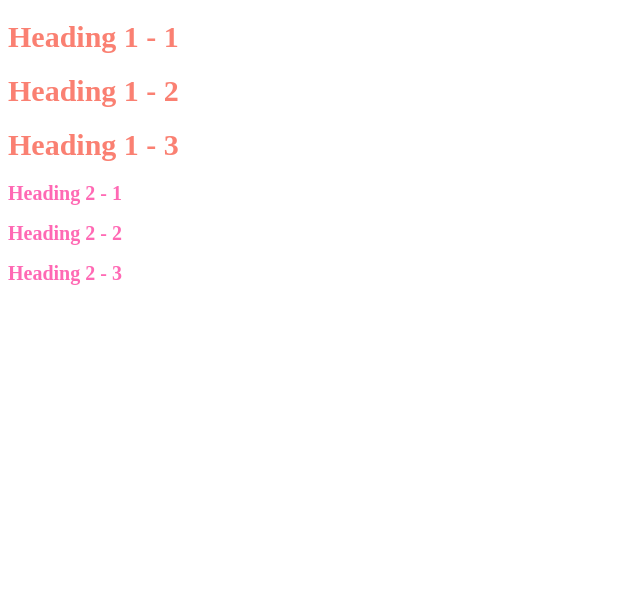
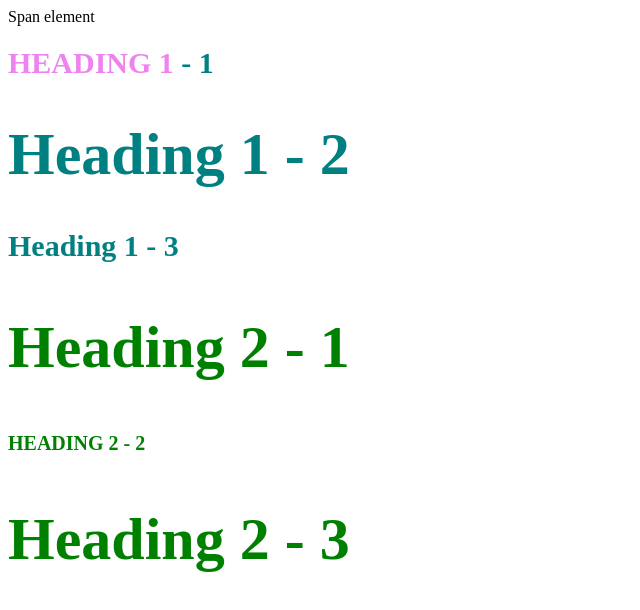
Before and after one commit to Visdomr/cartoon-hero, a plain HTML site: page style-test.html in a window 1280 px wide. Shown: the whole page, without its empty margins (0-640 px from the left). Drawn offline with Linux system fonts and the light colour scheme; files that its build step writes are made by us from their sources.

Commit message:
moved css code to its own file and linked inside html

```diff
--- a/style-test.html
+++ b/style-test.html
@@ -3,17 +3,19 @@
 
 <head>
 	<title>Style test</title>
-	<style type="text/css"></style>
+	<link rel="stylesheet" type="text/css" href="css/test.css">
+
 </head>
 
 <body>
 
-	<h1 style="font-size: 30px; color: salmon;">Heading 1 - 1</h1>
-	<h1 style="font-size: 30px; color: salmon;">Heading 1 - 2</h1>
-	<h1 style="font-size: 30px; color: salmon;">Heading 1 - 3</h1>
-	<h2 style="font-size: 20px; color: hotpink;">Heading 2 - 1</h2>
-	<h2 style="font-size: 20px; color: hotpink;">Heading 2 - 2</h2>
-	<h2 style="font-size: 20px; color: hotpink;">Heading 2 - 3</h2>
+	<span>Span element</span>
+	<h1 class="uppercase"><span>Heading 1</span> - 1</h1>
+	<h1 class="big">Heading 1 - 2</h1>
+	<h1>Heading 1 - 3</h1>
+	<h2 class="big">Heading 2 - 1</h2>
+	<h2 class="uppercase">Heading 2 - 2</h2>
+	<h2 class="big">Heading 2 - 3</h2>
 </body>
 
 </html>
--- /dev/null
+++ b/test.css
@@ -0,0 +1,29 @@
+		h1 {
+			font-size: 30px;
+			color: teal;
+		}
+
+		h2 {
+			color: red;
+			font-size: 20px;
+		}
+
+		h2 {
+			color: green;
+		}
+
+		.big {
+			font-size: 60px;
+		}
+
+		.uppercase {
+			text-transform: uppercase;
+		}
+
+		.big.uppercase {
+			color: navy;
+		}
+
+                h1 span {
+		     color: violet;
+		}
```
